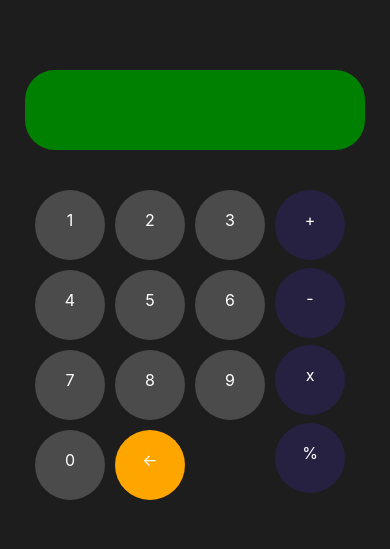
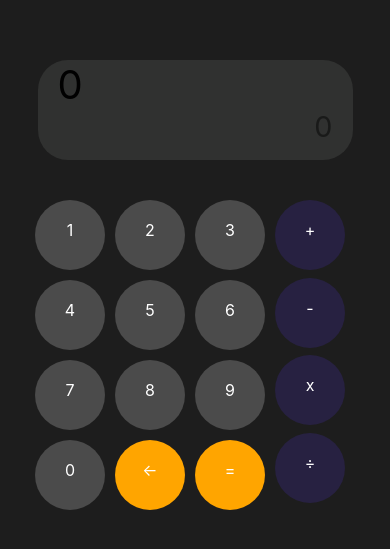
Before and after one commit to Matheus-Barbiot/calculadora, a React (Create React App) app: page / in a window 390 px wide. Shown: the part 137-686 px from the top of the page. Built offline with nearby package versions, Linux system fonts and the light colour scheme.

Commit message:
Lógica principal terminada.
Toda a lógica principal do código está terminada, só falta melhorar totalmente o css e usar os media queries para telas maiores.

```diff
--- a/src/App.css
+++ b/src/App.css
@@ -17,13 +17,25 @@ main {
 
 #display {
     display: block;
-    background-color: green;
+    background-color: rgba(120, 124, 120, 0.212);
     color: black;
-    height: 80px;
-    width: 300px;
+    width: 275px;
+    min-height: 100px;
     margin: 0 0 40px;
     padding: 0px 20px;
     border-radius: 30px;
+}
+
+#display > p {
+    font-size: 2.5em;
+    margin: 0;
+}
+
+#display > p#res {
+    font-size: 1.8em;
+    color: rgba(0, 0, 0, 0.466);
+    text-align: end;
+    margin: 0;
 }
 
 #teclado {
--- a/src/App.js
+++ b/src/App.js
@@ -1,12 +1,13 @@
 import React, {useState} from 'react';
 import Botao from './componentes/botao';
 import Apagar from './componentes/apagar';
-import Display from './componentes/display'
+import Resultado from './componentes/resultado';
+import Display from './componentes/display';
 
 import './App.css';
 
 function App() {
-  const [calculo, setCalc] = useState('')
+  const [calculo, setCalc] = useState('0')
   return (
     <>
     <main>
@@ -25,12 +26,13 @@ function App() {
           <Botao sym='9' value='9' calculo={calculo} setCalc={setCalc}/>
           <Botao sym='0' value='0' calculo={calculo} setCalc={setCalc}/>
           <Apagar sym='<-' calculo={calculo} setCalc={setCalc}/>
+          <Resultado sym='=' calculo={calculo} setCalc={setCalc}/>
         </div>
         <div id='operacoes'>
           <Botao sym='+' value='+' calculo={calculo} setCalc={setCalc}/>
           <Botao sym='-' value='-' calculo={calculo} setCalc={setCalc}/>
-          <Botao sym='x' value='*' calculo={calculo} setCalc={setCalc}/>
-          <Botao sym='%' value='/' calculo={calculo} setCalc={setCalc}/>
+          <Botao sym='x' value='x' calculo={calculo} setCalc={setCalc}/>
+          <Botao sym='÷' value='÷' calculo={calculo} setCalc={setCalc}/>
         </div>
       </div>
     </main>
--- a/src/componentes/apagar.js
+++ b/src/componentes/apagar.js
@@ -3,7 +3,12 @@ import React from "react";
 function Apagar(props){
     const apagar = () => {
         const apagado = props.calculo.slice(0, -1)
-        props.setCalc(apagado)
+        if(props.calculo == '' || apagado == '') {
+            props.setCalc('0')
+        } else {
+            props.setCalc(apagado)
+        }
+
     }
 
 
--- a/src/componentes/botao.js
+++ b/src/componentes/botao.js
@@ -4,7 +4,12 @@ function Botao(props){
     //Ele vai receber 2 props: numero ou simbolo que será adicionado ao string que contém o calculo, e SetCalc para adcionar o valor no calculo.
 
     const addToCalc = () => {
-        props.setCalc(props.calculo + props.value)
+        if(props.calculo == '0') {
+            props.setCalc(props.value)
+        } else {
+            props.setCalc(props.calculo + props.value)
+        }
+
     }
     return (
         <>
--- a/src/componentes/display.js
+++ b/src/componentes/display.js
@@ -1,31 +1,14 @@
 import React from "react";
+import validar from "../funções/validar";
 
 function Display(props) {
-    // Mostra o cálculo e o resultado, transferindo o sistema matemático do JavaScript para o natural.
-    function validar(calc) {
-        try {
-            // Tente avaliar o cálculo
-            let resultado = eval(calc);
-
-            // Verifique se o resultado é um número
-            if (typeof resultado === 'number' && !isNaN(resultado)) {
-                // Se for um número válido, retorne o resultado
-                return resultado;
-            } else {
-                // Se não for um número válido, retorne uma mensagem de erro
-                return
-            }
-        } catch (error) {
-            // Se ocorrer um erro ao avaliar o cálculo, retorne uma mensagem de erro
-            return
-        }
-    }
+    // Mostra o cálculo e o resultado, transferindo o sistema matemático do JavaScript para o natural
 
     return (
         <>
             <div id='display'>
                 <p>{props.calculo}</p>
-                <p>{validar(props.calculo)}</p>
+                <p id="res">{validar(props.calculo, props.calculo)}</p>
             </div>
         </>
     );
--- /dev/null
+++ b/src/componentes/resultado.js
@@ -0,0 +1,19 @@
+import React from "react";
+import validar from "../funções/validar";
+
+function Resultado(props){
+    const substituir = () => {
+        const resultado = validar(props.calculo)
+        props.setCalc(`${resultado}`)
+    }
+
+    return (
+        <>
+        <div className="botao" style={{backgroundColor:'orange'}} onClick={substituir}>
+            {props.sym}
+        </div>
+        </>
+    )
+}
+
+export default Resultado
--- /dev/null
+++ b/src/funções/validar.js
@@ -0,0 +1,23 @@
+function validar(calc, num=0) {
+    try {
+        // Tente avaliar o cálculo
+        let calac = calc
+        calac = calac.replace('x', '*')
+        calac = calac.replace('÷', '/')
+        console.log(calac)
+        let resultado = eval(calac);
+
+        if (typeof resultado === 'number' && !isNaN(resultado)) {
+            // Se for um número válido, retorne o resultado
+            return resultado;
+        } else {
+            // Se não for um número válido, retorne uma mensagem de erro
+            return '0'
+        }
+    } catch (error) {
+        // Se ocorrer um erro ao avaliar o cálculo, retorne uma mensagem de erro
+        return '0'
+    }
+}
+
+export default validar
```
